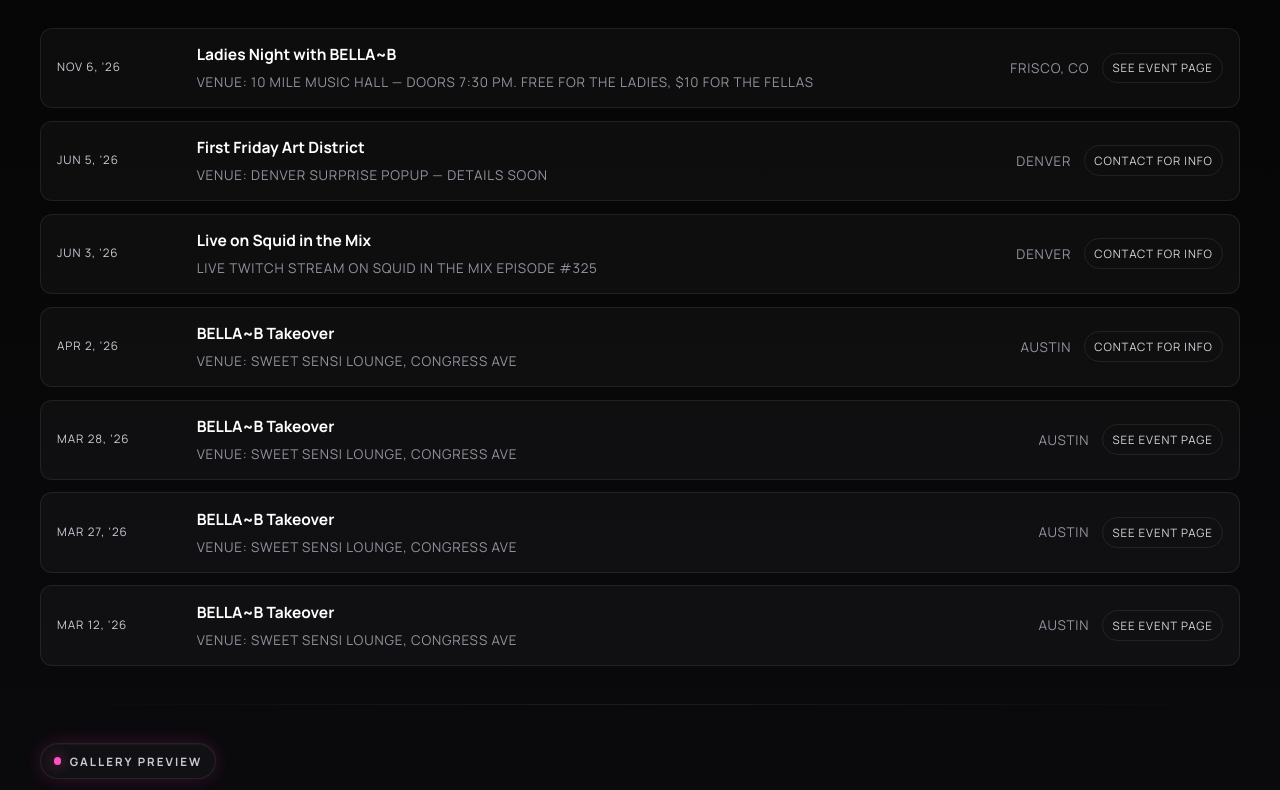
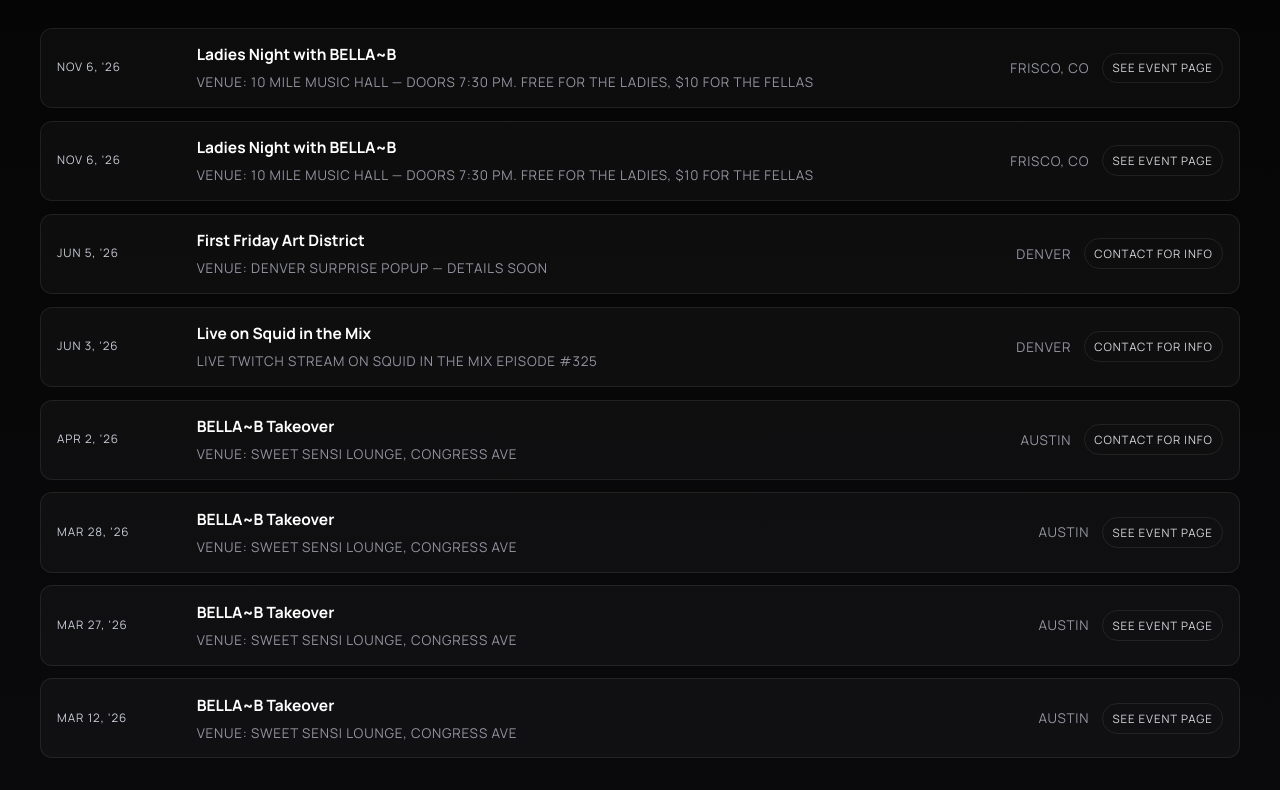
Before and after one commit to jasoncookdesign/djbellab, a plain HTML site: page index.html in a window 1280 px wide. Shown: the part 3060-3850 px from the top of the page. Drawn offline with Linux system fonts and the light colour scheme.

Commit message:
feat: add Facebook event entry for Ladies Night (#2)

```diff
--- a/index.html
+++ b/index.html
@@ -170,6 +170,16 @@
                 <span>Venue: 10 Mile Music Hall — Doors 7:30 PM. Free for the ladies, $10 for the fellas</span>
               </div>
               <span class="event-city">Frisco, CO</span>
+              <a class="event-link" href="https://facebook.com/events/s/ladies-night-dance-party-with-/1658123252646130/" target="_blank" rel="noopener noreferrer">See event
+                page</a>
+            </li>
+            <li>
+              <time datetime="2026-11-06">Nov 6, '26</time>
+              <div class="event-main">
+                <strong>Ladies Night with BELLA~B</strong>
+                <span>Venue: 10 Mile Music Hall — Doors 7:30 PM. Free for the ladies, $10 for the fellas</span>
+              </div>
+              <span class="event-city">Frisco, CO</span>
               <a class="event-link" href="https://10milemusic.com/show/ladies-night-dance-party-w-dj-bellab-free-admission-for-the-ladies/" target="_blank" rel="noopener noreferrer">See event
                 page</a>
             </li>
```
